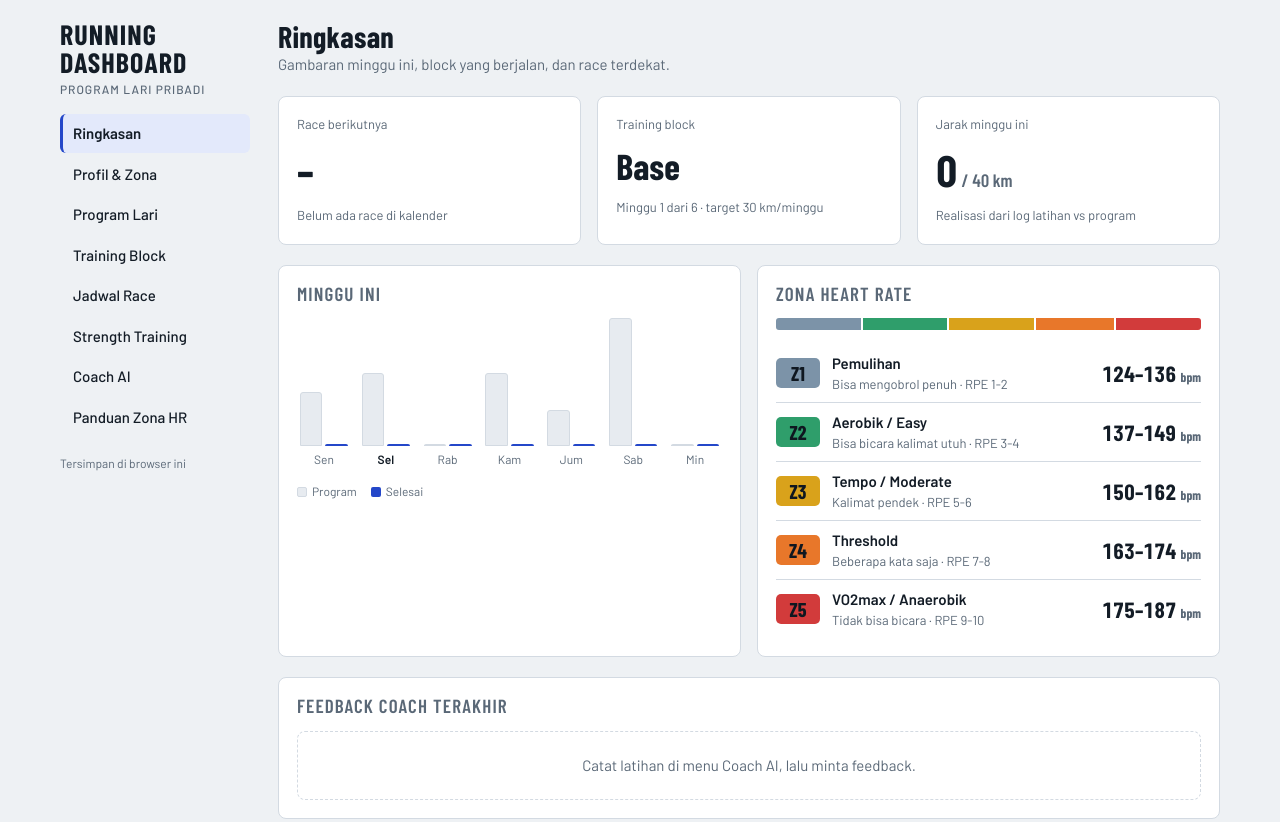
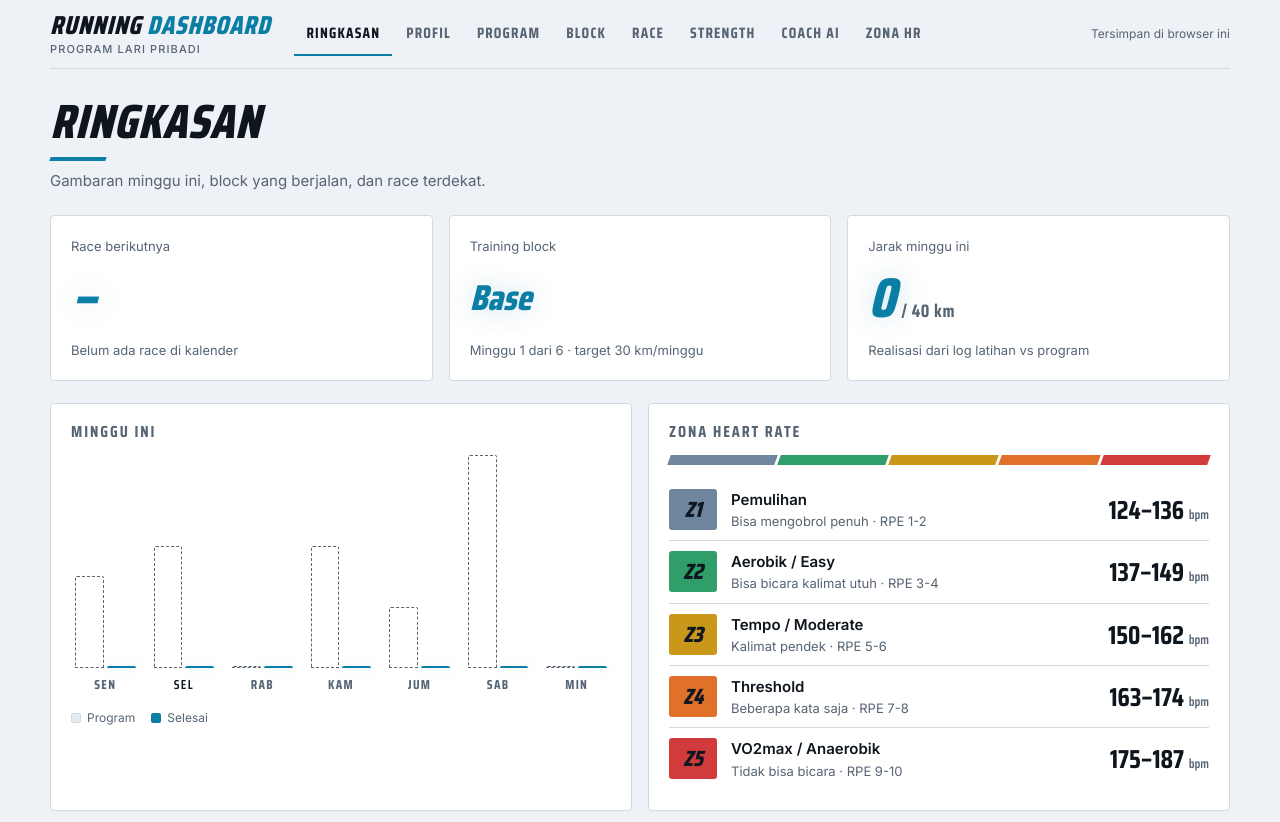
Before and after one commit to pranuputra-lod/Running-Dashboard, a plain HTML site: page index.html in a window 1280 px wide. Shown: the top 822 px of the page. Drawn offline with nearby package versions, Linux system fonts and the light colour scheme.

Commit message:
Redesign: sporty dark theme, top navigation, new typography
Co-Authored-By: Claude Sonnet 5.5 <noreply@anthropic.com>
Claude-Session: https://claude.ai/code/session_01Ae9h49t7x12Qn6nwC7FC92

```diff
--- a/index.html
+++ b/index.html
@@ -6,116 +6,128 @@
 <style>:root{color-scheme:light}body{margin:0}img{max-width:100%}[hidden]{display:none!important}</style>
 <title>Running Dashboard</title>
 
-<link rel="stylesheet" href="https://fonts.googleapis.com/css2?family=Barlow:wght@400;500;600&family=Barlow+Condensed:wght@500;600;700&display=swap">
+<link rel="stylesheet" href="https://fonts.googleapis.com/css2?family=Inter:wght@400;500;600&family=Saira+Condensed:wght@600;700;800&display=swap">
 <style>
-/* Layout: sidebar nav + one working view; summary first, detail in tabs. Track-blue accent, zone colors are data only. */
+/* Layout: sticky top bar (brand, tabs, sync) over a single wide working column. Dark-first, electric cyan accent; zone colors are data only. */
 :root{
-  --bg:#EEF1F4;--surface:#FFFFFF;--surface2:#E7EBF0;--fg:#131C26;--muted:#5A6877;--line:#D3DAE2;
-  --accent:#2447C9;--accent-fg:#FFFFFF;--accent-soft:#E3E9FB;
+  --bg:#090C11;--surface:#10151C;--surface2:#18202A;--fg:#EDF1F5;--muted:#8794A4;--line:#222C38;
+  --accent:#1FD1F9;--accent-fg:#031219;--accent-soft:#0F2A35;--glow:rgba(31,209,249,.35);
+  --good:#4CC38A;--warn:#E3B04B;--bad:#EF6B5C;
+  --z1:#7F97AE;--z2:#3DBE86;--z3:#E6B635;--z4:#F08A42;--z5:#EE5959;
+  --f-display:"Saira Condensed","Arial Narrow",sans-serif;--f-body:"Inter","Helvetica Neue",Arial,sans-serif;
+  color-scheme:dark;
+}
+@media (prefers-color-scheme: light){:root:not([data-theme="dark"]){
+  --bg:#EEF1F5;--surface:#FFFFFF;--surface2:#E6EBF1;--fg:#0E151D;--muted:#566474;--line:#D2D9E1;
+  --accent:#0A7EA4;--accent-fg:#FFFFFF;--accent-soft:#DDF0F7;--glow:rgba(10,126,164,.22);
   --good:#1E8E5A;--warn:#B7791F;--bad:#C0392B;
-  --z1:#7C93A8;--z2:#2F9E6B;--z3:#D9A21B;--z4:#E8772A;--z5:#D23B3B;
-  --f-display:"Barlow Condensed","Arial Narrow",sans-serif;--f-body:"Barlow","Helvetica Neue",Arial,sans-serif;
-}
-@media (prefers-color-scheme: dark){:root:not([data-theme="light"]){
-  --bg:#0E141B;--surface:#151D27;--surface2:#1D2834;--fg:#E6ECF2;--muted:#92A0AF;--line:#27333F;
-  --accent:#7C9BFF;--accent-fg:#0B1220;--accent-soft:#1B2745;
-  --good:#4CC38A;--warn:#E3B04B;--bad:#EF6B5C;
-  --z1:#8FA6BB;--z2:#46B883;--z3:#E6B635;--z4:#F08A42;--z5:#EE5959;color-scheme:dark}}
-:root[data-theme="dark"]{
-  --bg:#0E141B;--surface:#151D27;--surface2:#1D2834;--fg:#E6ECF2;--muted:#92A0AF;--line:#27333F;
-  --accent:#7C9BFF;--accent-fg:#0B1220;--accent-soft:#1B2745;
-  --good:#4CC38A;--warn:#E3B04B;--bad:#EF6B5C;
-  --z1:#8FA6BB;--z2:#46B883;--z3:#E6B635;--z4:#F08A42;--z5:#EE5959;color-scheme:dark}
+  --z1:#6F879E;--z2:#2F9E6B;--z3:#C9981A;--z4:#E0702A;--z5:#D23B3B;color-scheme:light}}
+:root[data-theme="light"]{
+  --bg:#EEF1F5;--surface:#FFFFFF;--surface2:#E6EBF1;--fg:#0E151D;--muted:#566474;--line:#D2D9E1;
+  --accent:#0A7EA4;--accent-fg:#FFFFFF;--accent-soft:#DDF0F7;--glow:rgba(10,126,164,.22);
+  --good:#1E8E5A;--warn:#B7791F;--bad:#C0392B;
+  --z1:#6F879E;--z2:#2F9E6B;--z3:#C9981A;--z4:#E0702A;--z5:#D23B3B;color-scheme:light}
 *{box-sizing:border-box}
-body{background:var(--bg);color:var(--fg);font:15px/1.5 var(--f-body);padding-block:20px;
+body{background:var(--bg);color:var(--fg);font:15px/1.55 var(--f-body);padding-block:0 40px;
   padding-left:max(16px,env(safe-area-inset-left,0px));padding-right:max(16px,env(safe-area-inset-right,0px))}
-h1,h2,h3{font-family:var(--f-display);font-weight:700;letter-spacing:.01em;margin:0;text-wrap:balance;line-height:1.1}
-h2{font-size:30px}h3{font-size:19px;text-transform:uppercase;letter-spacing:.06em;color:var(--muted);font-weight:600}
+body::before{content:"";position:fixed;inset:0 0 auto;height:env(safe-area-inset-top,0px);background:var(--bg);z-index:10}
+h1,h2,h3{font-family:var(--f-display);margin:0;text-wrap:balance;line-height:1.05}
+h2{font-size:clamp(34px,5vw,48px);font-weight:800;text-transform:uppercase;letter-spacing:.015em;font-style:italic}
+h3{font-size:16px;font-weight:700;text-transform:uppercase;letter-spacing:.12em;color:var(--muted)}
 p{margin:0}
-.app{display:grid;grid-template-columns:190px minmax(0,1fr);gap:28px;max-width:1160px;margin:0 auto}
-aside{display:flex;flex-direction:column;gap:18px;align-self:start}
-.brand{font-family:var(--f-display);font-weight:700;font-size:28px;line-height:1;letter-spacing:.04em;text-transform:uppercase}
-.brand small{display:block;font:500 12px var(--f-body);letter-spacing:.08em;color:var(--muted);margin-top:6px}
-nav{display:flex;flex-direction:column;gap:2px}
-nav a{color:var(--fg);text-decoration:none;padding:8px 10px;border-radius:6px;font-weight:500;border-left:3px solid transparent}
-nav a:hover{background:var(--surface2)}
-nav a[aria-current="page"]{background:var(--accent-soft);border-left-color:var(--accent);font-weight:600}
-.sync{font-size:12px;color:var(--muted)}
-main{display:flex;flex-direction:column;gap:20px;min-width:0}
+a{color:var(--accent)}
+.wrap{max-width:1180px;margin:0 auto}
+.top{position:sticky;top:env(safe-area-inset-top,0px);z-index:9;background:var(--bg);border-bottom:1px solid var(--line);
+  display:flex;align-items:center;gap:24px;padding-block:12px;flex-wrap:nowrap}
+.brand{font-family:var(--f-display);font-weight:800;font-style:italic;font-size:26px;line-height:1;letter-spacing:.03em;text-transform:uppercase;white-space:nowrap}
+.brand span{color:var(--accent)}
+.brand small{display:block;font:500 11px var(--f-body);font-style:normal;letter-spacing:.1em;color:var(--muted);margin-top:4px}
+nav{display:flex;gap:2px;overflow-x:auto;flex:1 1 0;min-width:0;scrollbar-width:none}
+nav::-webkit-scrollbar{display:none}
+nav a{color:var(--muted);text-decoration:none;padding:9px 12px;font:700 15px var(--f-display);letter-spacing:.08em;text-transform:uppercase;white-space:nowrap;border-bottom:2px solid transparent}
+nav a:hover{color:var(--fg)}
+nav a[aria-current="page"]{color:var(--fg);border-bottom-color:var(--accent)}
+.sync{font-size:12px;color:var(--muted);white-space:nowrap}
+main{display:flex;flex-direction:column;gap:22px;min-width:0;padding-top:28px}
 .head{display:flex;justify-content:space-between;align-items:end;gap:12px;flex-wrap:wrap}
-.head p{color:var(--muted);max-width:60ch}
-.card{background:var(--surface);border:1px solid var(--line);border-radius:8px;padding:18px;min-width:0;display:flex;flex-direction:column;gap:14px}
-.grid{display:grid;gap:16px;grid-template-columns:repeat(auto-fit,minmax(230px,1fr))}
-.grid2{display:grid;gap:16px;grid-template-columns:repeat(auto-fit,minmax(320px,1fr))}
-.stat .n{font:700 44px/1 var(--f-display);font-variant-numeric:tabular-nums}
-.stat .n small{font-size:18px;color:var(--muted);font-weight:600;margin-left:4px}
+.head p{color:var(--muted);max-width:62ch;margin-top:8px}
+.head h2::after{content:"";display:block;width:56px;height:4px;background:var(--accent);margin-top:10px;transform:skewX(-20deg)}
+.card{background:var(--surface);border:1px solid var(--line);border-radius:4px;padding:20px;min-width:0;display:flex;flex-direction:column;gap:14px}
+.grid{display:grid;gap:16px;grid-template-columns:repeat(auto-fit,minmax(240px,1fr))}
+.grid2{display:grid;gap:16px;grid-template-columns:repeat(auto-fit,minmax(340px,1fr))}
+.stat{justify-content:space-between}
+.stat .n{font:800 56px/1 var(--f-display);font-style:italic;font-variant-numeric:tabular-nums;color:var(--accent);text-shadow:0 0 28px var(--glow)}
+.stat .n small{font-size:18px;color:var(--muted);font-weight:700;margin-left:6px;font-style:normal;letter-spacing:.04em;text-shadow:none}
 .stat .l{font-size:13px;color:var(--muted)}
-label{display:flex;flex-direction:column;gap:4px;font-size:13px;color:var(--muted);font-weight:500;min-width:0}
-input,select,textarea{font:inherit;color:var(--fg);background:var(--bg);border:1px solid var(--line);border-radius:6px;padding:8px 10px;width:100%;min-width:0}
-textarea{resize:vertical;min-height:70px}
+label{display:flex;flex-direction:column;gap:5px;font-size:12px;color:var(--muted);font-weight:600;letter-spacing:.04em;text-transform:uppercase;min-width:0}
+input,select,textarea{font:400 15px var(--f-body);letter-spacing:0;text-transform:none;color:var(--fg);background:var(--bg);border:1px solid var(--line);border-radius:3px;padding:9px 11px;width:100%;min-width:0}
+textarea{resize:vertical;min-height:72px}
 input:focus-visible,select:focus-visible,textarea:focus-visible,button:focus-visible,a:focus-visible{outline:2px solid var(--accent);outline-offset:1px}
-.btn{font:600 14px var(--f-body);background:var(--accent);color:var(--accent-fg);border:0;border-radius:6px;padding:9px 14px;cursor:pointer}
-.btn:hover{filter:brightness(1.08)}
+.btn{font:700 15px var(--f-display);letter-spacing:.09em;text-transform:uppercase;background:var(--accent);color:var(--accent-fg);border:0;border-radius:3px;padding:10px 16px;cursor:pointer}
+.btn:hover{filter:brightness(1.1)}
 .btn:disabled{opacity:.5;cursor:default}
 .btn.ghost{background:transparent;color:var(--fg);border:1px solid var(--line)}
-.btn.sm{padding:5px 9px;font-size:13px}
-.btn.del{background:transparent;color:var(--bad);border:1px solid var(--line);padding:5px 9px;font-size:13px}
-.row{display:flex;gap:10px;flex-wrap:wrap;align-items:end}
+.btn.ghost:hover{border-color:var(--accent);color:var(--accent);filter:none}
+.btn.sm{padding:6px 11px;font-size:14px}
+.btn.del{background:transparent;color:var(--bad);border:1px solid var(--line);padding:6px 11px;font-size:14px}
+.btn.del:hover{border-color:var(--bad);filter:none}
+.row{display:flex;gap:12px;flex-wrap:wrap;align-items:end}
 .row>*{flex:1 1 130px}
 .row>.btn{flex:0 0 auto}
 .scroll{overflow-x:auto}
 table{border-collapse:collapse;width:100%}
-th{font:600 12px var(--f-body);text-transform:uppercase;letter-spacing:.06em;color:var(--muted);text-align:left;padding:6px 8px 6px 0;white-space:nowrap}
-td{padding:6px 8px 6px 0;border-top:1px solid var(--line);vertical-align:middle}
-td input,td select{padding:6px 8px;min-width:70px}
+th{font:700 13px var(--f-display);text-transform:uppercase;letter-spacing:.12em;color:var(--muted);text-align:left;padding:6px 10px 8px 0;white-space:nowrap}
+td{padding:7px 10px 7px 0;border-top:1px solid var(--line);vertical-align:middle}
+td input,td select{padding:7px 9px;min-width:72px}
 .num{font-variant-numeric:tabular-nums}
-.chip{display:inline-block;font:600 12px var(--f-body);padding:2px 8px;border-radius:99px;background:var(--surface2);color:var(--fg)}
+.chip{display:inline-block;font:700 13px var(--f-display);letter-spacing:.08em;padding:2px 10px;border-radius:2px;background:var(--surface2);color:var(--fg)}
 .chip.a{background:var(--accent);color:var(--accent-fg)}
-.zrow{display:grid;grid-template-columns:44px 1fr auto;gap:12px;align-items:center;padding:8px 0;border-top:1px solid var(--line)}
+.zrow{display:grid;grid-template-columns:48px 1fr auto;gap:14px;align-items:center;padding:9px 0;border-top:1px solid var(--line)}
 .zrow:first-child{border-top:0}
-.zbadge{font:700 20px var(--f-display);color:#fff;text-align:center;border-radius:5px;padding:3px 0}
-.zbar{display:flex;height:12px;border-radius:3px;overflow:hidden;gap:2px}
+.zbadge{font:800 22px var(--f-display);font-style:italic;color:#0A0F15;text-align:center;border-radius:3px;padding:3px 0}
+.zbar{display:flex;height:10px;gap:3px;transform:skewX(-20deg)}
 .zbar i{display:block;height:100%}
-.zhr{font:700 22px var(--f-display);font-variant-numeric:tabular-nums;white-space:nowrap}
-.week{display:grid;grid-template-columns:repeat(7,1fr);gap:8px;align-items:end;height:150px}
-.col{display:flex;flex-direction:column;justify-content:flex-end;align-items:center;gap:4px;height:100%;min-width:0}
+.zhr{font:700 26px var(--f-display);font-variant-numeric:tabular-nums;white-space:nowrap}
+.zhr .note{font-size:13px;font-weight:600}
+.week{display:grid;grid-template-columns:repeat(7,1fr);gap:10px;align-items:end;height:240px}
+.col{display:flex;flex-direction:column;justify-content:flex-end;align-items:center;gap:6px;height:100%;min-width:0}
 .bars{position:relative;width:100%;flex:1;display:flex;align-items:end;gap:3px;justify-content:center}
-.bars i{display:block;width:42%;border-radius:3px 3px 0 0;min-height:2px}
-.bars .plan{background:var(--surface2);border:1px solid var(--line)}
-.bars .done{background:var(--accent)}
-.col span{font-size:12px;color:var(--muted)}
-.legend{display:flex;gap:14px;font-size:12px;color:var(--muted)}
-.legend b{display:inline-block;width:10px;height:10px;border-radius:2px;margin-right:5px;vertical-align:-1px}
-.tl{display:flex;gap:4px;align-items:end;height:130px}
-.seg{border-radius:4px 4px 0 0;background:var(--surface2);border:1px solid var(--line);padding:6px 8px;font-size:12px;overflow:hidden;min-width:0;display:flex;flex-direction:column;justify-content:space-between}
-.seg b{font:700 15px var(--f-display);text-transform:uppercase}
-.seg.now{background:var(--accent);color:var(--accent-fg);border-color:var(--accent)}
-.fb{white-space:pre-wrap;background:var(--bg);border:1px solid var(--line);border-radius:6px;padding:12px;font-size:14px}
+.bars i{display:block;width:42%;border-radius:2px 2px 0 0;min-height:2px}
+.bars .plan{background:transparent;border:1px dashed var(--muted)}
+.bars .done{background:var(--accent);box-shadow:0 0 14px var(--glow)}
+.col span{font:700 13px var(--f-display);letter-spacing:.1em;text-transform:uppercase;color:var(--muted)}
+.legend{display:flex;gap:16px;font-size:12px;color:var(--muted)}
+.legend b{display:inline-block;width:10px;height:10px;border-radius:2px;margin-right:6px;vertical-align:-1px}
+.tl{display:flex;gap:4px;align-items:end;height:150px}
+.seg{border-radius:3px 3px 0 0;background:var(--surface2);border:1px solid var(--line);padding:8px 10px;font-size:12px;overflow:hidden;min-width:0;display:flex;flex-direction:column;justify-content:space-between}
+.seg b{font:800 18px var(--f-display);font-style:italic;text-transform:uppercase;letter-spacing:.03em}
+.seg.now{background:var(--accent);color:var(--accent-fg);border-color:var(--accent);box-shadow:0 0 24px var(--glow)}
+.fb{white-space:pre-wrap;background:var(--bg);border:1px solid var(--line);border-radius:3px;padding:14px;font-size:14px;line-height:1.6}
 .log{display:flex;flex-direction:column;gap:10px;border-top:1px solid var(--line);padding-top:14px}
 .log:first-child{border-top:0;padding-top:0}
-.meta{display:flex;gap:14px;flex-wrap:wrap;font-size:13px;color:var(--muted)}
+.meta{display:flex;gap:16px;flex-wrap:wrap;font-size:13px;color:var(--muted)}
 .meta b{color:var(--fg);font-weight:600}
 .note{font-size:13px;color:var(--muted)}
-.empty{padding:22px;border:1px dashed var(--line);border-radius:8px;color:var(--muted);text-align:center}
-.dim{opacity:.55}
+.empty{padding:24px;border:1px dashed var(--line);border-radius:4px;color:var(--muted);text-align:center}
+.dim{opacity:.5}
 @media (max-width:820px){
-  .app{grid-template-columns:minmax(0,1fr);gap:16px}
-  nav{flex-direction:row;overflow-x:auto;gap:4px;padding-bottom:4px}
-  nav a{white-space:nowrap;border-left:0;border-bottom:3px solid transparent;border-radius:6px 6px 0 0}
-  nav a[aria-current="page"]{border-bottom-color:var(--accent)}
-  .stat .n{font-size:38px}
+  .top{gap:6px 16px;flex-wrap:wrap}
+  nav{order:3;flex:1 1 100%}
+  .sync{margin-left:auto}
+  .stat .n{font-size:46px}
+  .grid2{grid-template-columns:minmax(0,1fr)}
 }
-@media (prefers-reduced-motion:no-preference){.btn{transition:filter .15s}}
+@media (prefers-reduced-motion:no-preference){.btn,nav a{transition:filter .15s,color .15s,border-color .15s}}
 </style>
 
 </head>
 <body>
-<div class="app">
-  <aside>
-    <div class="brand">Running<br>Dashboard<small id="who">Program lari pribadi</small></div>
+<div class="wrap">
+  <header class="top">
+    <div class="brand">Running <span>Dashboard</span><small id="who">Program lari pribadi</small></div>
     <nav id="nav" aria-label="Menu utama"></nav>
     <div class="sync" id="sync">Memuat data…</div>
-  </aside>
+  </header>
   <main id="view"></main>
 </div>
 <script>
@@ -302,7 +314,7 @@ V.ringkasan={t:"Ringkasan",f:function(){
 }};
 
 /* ---------- Profil dan zona ---------- */
-V.profil={t:"Profil & Zona",f:function(){
+V.profil={t:"Profil",f:function(){
   const p=M.profile;
   return head("Profil & Zona","Data diri dipakai untuk menghitung zona dan jadi konteks coach AI.")+
   '<div class="grid2"><div class="card"><h3>Data diri</h3>'+
@@ -315,7 +327,7 @@ V.profil={t:"Profil & Zona",f:function(){
 }};
 
 /* ---------- Program mingguan ---------- */
-V.program={t:"Program Lari",f:function(){
+V.program={t:"Program",f:function(){
   const rows=M.plan.map((d,i)=>"<tr><td><b>"+DAYS[i]+"</b></td><td>"+sel("plan."+i+".type",d.type,TYPES,"Jenis "+DAYS[i])+"</td><td>"+inp("plan."+i+".km",d.km,{num:1,step:.5,label:"Km "+DAYS[i]})+"</td><td>"+sel("plan."+i+".zone",d.zone,ZOPTS,"Zona "+DAYS[i])+'</td><td class="num note" data-hrfor="'+i+'"></td><td>'+inp("plan."+i+".note",d.note,{label:"Catatan "+DAYS[i]})+"</td></tr>").join("");
   return head("Program Lari","Template mingguan awal. Ubah jenis, jarak, zona, dan catatan sesuai kebutuhan; perubahan tersimpan otomatis.")+
   '<div class="card"><div class="scroll"><table><thead><tr><th>Hari</th><th>Jenis</th><th>Km</th><th>Zona</th><th>Target HR</th><th>Catatan</th></tr></thead><tbody>'+rows+"</tbody></table></div>"+
@@ -337,7 +349,7 @@ function blockNote(){
   else s+=" Tambahkan race berprioritas A di kalender agar block bisa dicocokkan dengan hari lomba.";
   return s;
 }
-V.block={t:"Training Block",f:function(){
+V.block={t:"Block",f:function(){
   const rows=M.blocks.items.map((x,i)=>"<tr><td>"+inp("blocks.items."+i+".name",x.name,{label:"Nama block"})+"</td><td>"+inp("blocks.items."+i+".weeks",x.weeks,{num:1,label:"Minggu"})+"</td><td>"+inp("blocks.items."+i+".vol",x.vol,{num:1,label:"Volume"})+"</td><td>"+inp("blocks.items."+i+".focus",x.focus,{label:"Fokus"})+'</td><td><button class="btn del" data-action="blockdel" data-i="'+i+'" aria-label="Hapus block">Hapus</button></td></tr>').join("");
   return head("Training Block","Susun fase latihan dari base sampai taper. Tinggi balok menunjukkan target volume mingguan.")+
   '<div class="card"><div class="row"><label>Tanggal mulai (Senin)'+inp("blocks.start",M.blocks.start,{type:"date",label:"Tanggal mulai"})+"</label></div><div id=\"blockViz\"></div><p class=\"note\" id=\"blockNote\"></p></div>"+
@@ -354,7 +366,7 @@ function updateDerived(){
 }
 
 /* ---------- Race ---------- */
-V.race={t:"Jadwal Race",f:function(){
+V.race={t:"Race",f:function(){
   const list=M.races.slice().sort((a,b)=>a.date<b.date?-1:1);
   const rows=list.map(r=>{const d=daysBetween(today(),r.date);
     return'<tr'+(d<0?' class="dim"':"")+"><td class=\"num\">"+fmtDate(r.date)+"</td><td><b>"+esc(r.name)+"</b></td><td>"+esc(r.dist)+"</td><td class=\"num\">"+esc(r.goal||"-")+'</td><td><span class="chip'+(r.prio==="A"?" a":"")+'">'+esc(r.prio)+'</span></td><td class="num">'+(d<0?"selesai":d===0?"hari ini":d+" hari")+'</td><td><button class="btn del" data-action="racedel" data-id="'+r.id+'" aria-label="Hapus race">Hapus</button></td></tr>'}).join("");
@@ -365,7 +377,7 @@ V.race={t:"Jadwal Race",f:function(){
 }};
 
 /* ---------- Strength ---------- */
-V.strength={t:"Strength Training",f:function(){
+V.strength={t:"Strength",f:function(){
   const cards=M.strength.map((s,i)=>{
     const rows=s.ex.map((x,j)=>"<tr><td>"+inp("strength."+i+".ex."+j+".name",x.name,{label:"Gerakan"})+"</td><td>"+inp("strength."+i+".ex."+j+".sets",x.sets,{num:1,label:"Set"})+"</td><td>"+inp("strength."+i+".ex."+j+".reps",x.reps,{label:"Repetisi"})+"</td><td>"+inp("strength."+i+".ex."+j+".load",x.load,{label:"Beban"})+'</td><td><button class="btn del" data-action="exdel" data-i="'+i+'" data-j="'+j+'" aria-label="Hapus gerakan">Hapus</button></td></tr>').join("");
     return'<div class="card"><div class="row"><label>Nama sesi'+inp("strength."+i+".title",s.title,{label:"Nama sesi"})+'</label><label>Hari<select data-bind="strength.'+i+'.day" data-num="1" aria-label="Hari sesi">'+DAYS.map((d,k)=>'<option value="'+k+'"'+(k===Number(s.day)?" selected":"")+">"+d+"</option>").join("")+'</select></label><button class="btn del" data-action="sesdel" data-i="'+i+'">Hapus sesi</button></div>'+
@@ -376,7 +388,7 @@ V.strength={t:"Strength Training",f:function(){
 }};
 
 /* ---------- Panduan zona ---------- */
-V.zona={t:"Panduan Zona HR",f:function(){
+V.zona={t:"Zona HR",f:function(){
   const z=zones(),m=hrMax();
   const rows=z.map((x,i)=>'<tr><td><span class="zbadge" style="background:var(--z'+(i+1)+');color:#0F1720;display:inline-block;min-width:44px">Z'+(i+1)+"</span></td><td><b>"+ZMETA[i].name+'</b></td><td class="num">'+x.lo+"–"+x.hi+'</td><td class="num">'+ZMETA[i].rpe+"</td><td>"+ZMETA[i].talk+"</td><td>"+ZMETA[i].use+"</td></tr>").join("");
   return head("Panduan Zona HR","Zona Anda dihitung dari HR max "+m.v+" bpm"+(M.profile.method==="hrr"?" dan HR istirahat "+(Number(M.profile.hrrest)||0)+" bpm (Karvonen).":" (persen HR max)."))+
@@ -483,6 +495,5 @@ render();
 })();
 })();
 </script>
-
 </body>
 </html>
```
